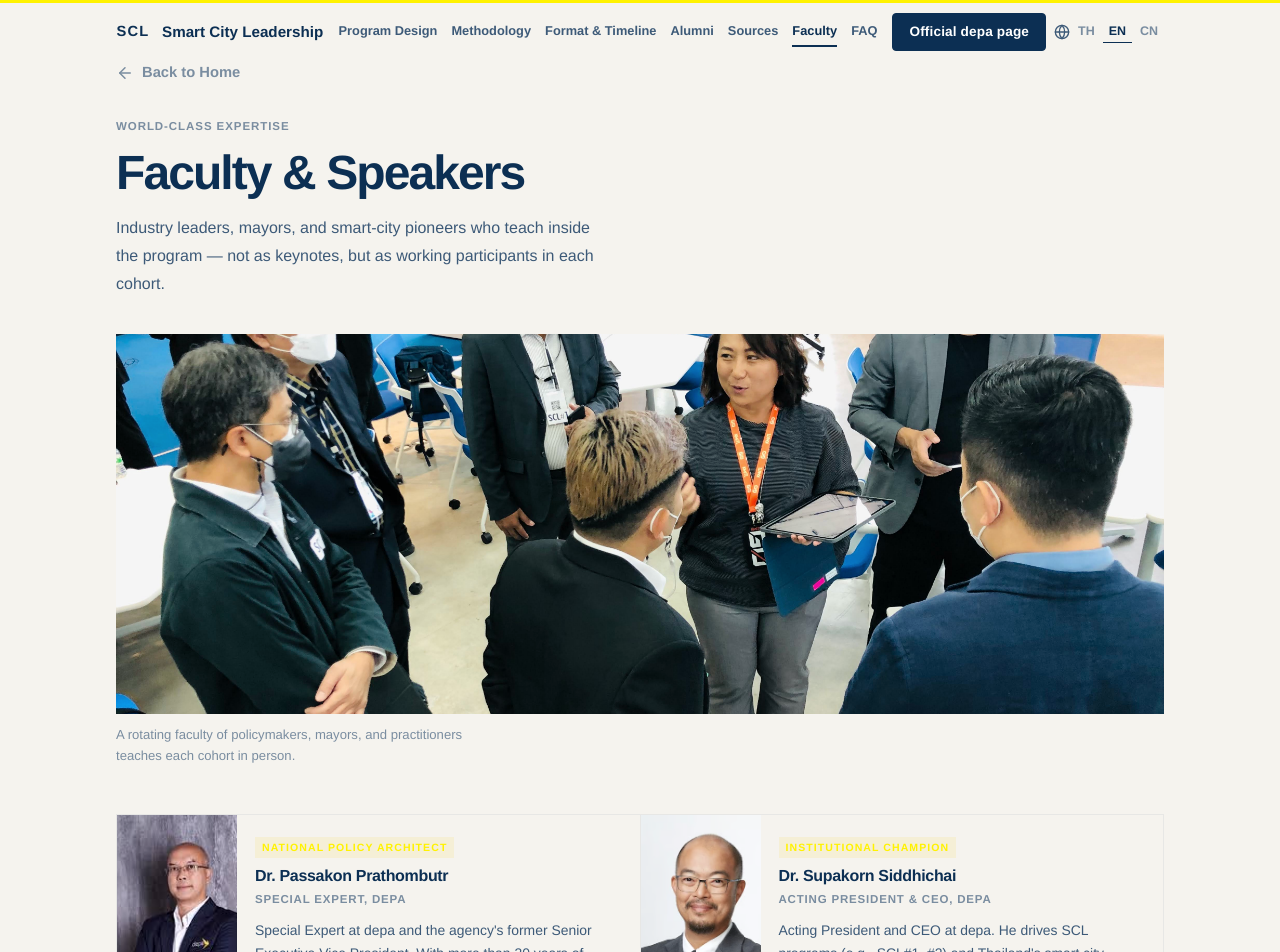
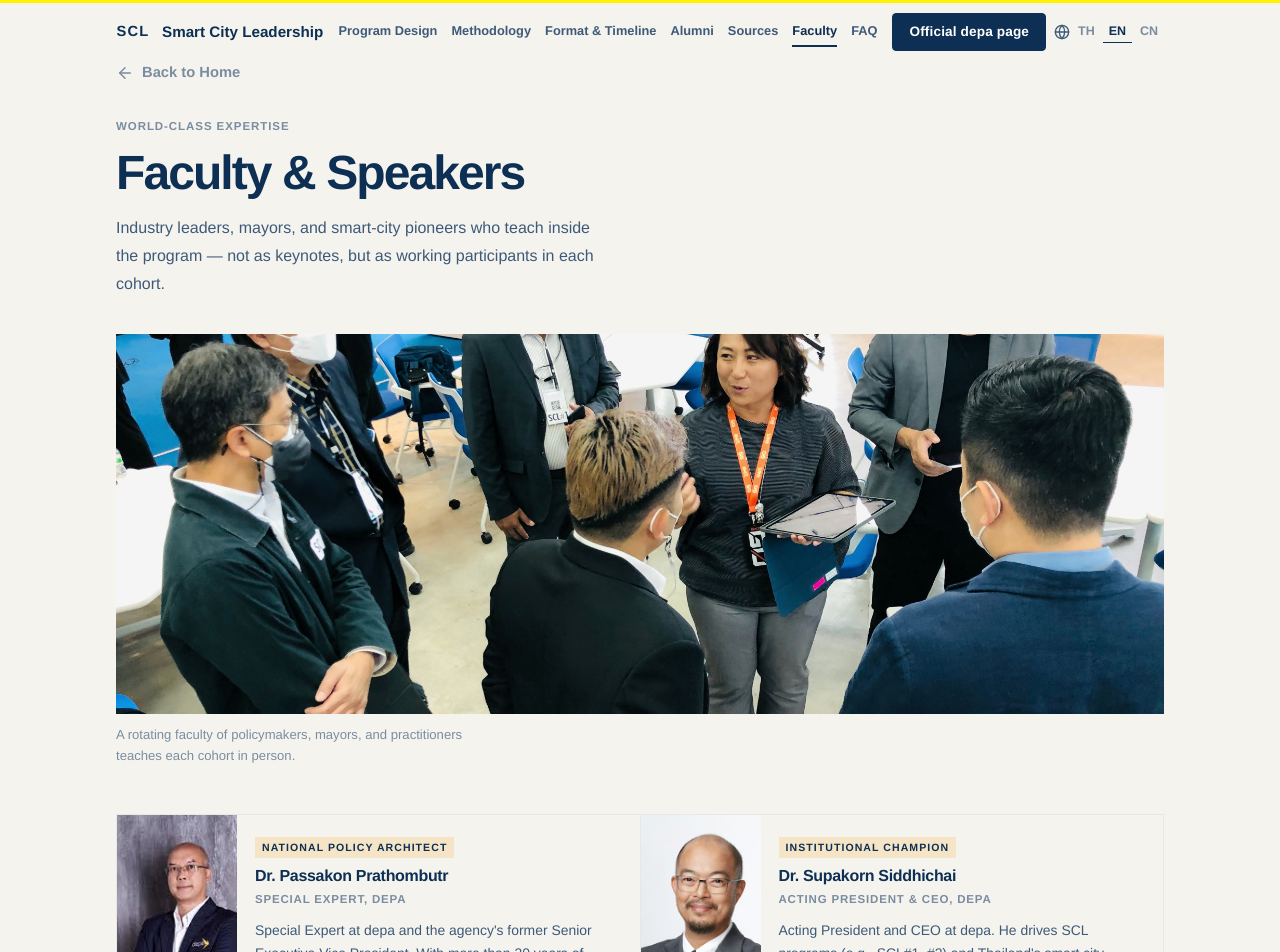
Before and after one commit to Nonarkara/scl-landing-page, a React (Vite) app: page /faculty in a window 1280 px wide. Shown: the top 952 px of the page. Built offline with nearby package versions, Linux system fonts and the light colour scheme; a web font is replaced by a local one.

Commit message:
fix: faculty tag — navy text on amber tint (was yellow-on-yellow, unreadable)
Co-Authored-By: Claude Sonnet 4.6 <noreply@anthropic.com>

```diff
--- a/src/pages/Faculty.css
+++ b/src/pages/Faculty.css
@@ -103,8 +103,8 @@
   font-weight: 700;
   letter-spacing: 0.1em;
   text-transform: uppercase;
-  color: var(--depa-yellow);
-  background: rgba(245, 200, 0, 0.1);
+  color: var(--depa-navy);
+  background: rgba(245, 158, 11, 0.18);
   padding: 2px 7px;
   margin-bottom: 8px;
   align-self: flex-start;
```
